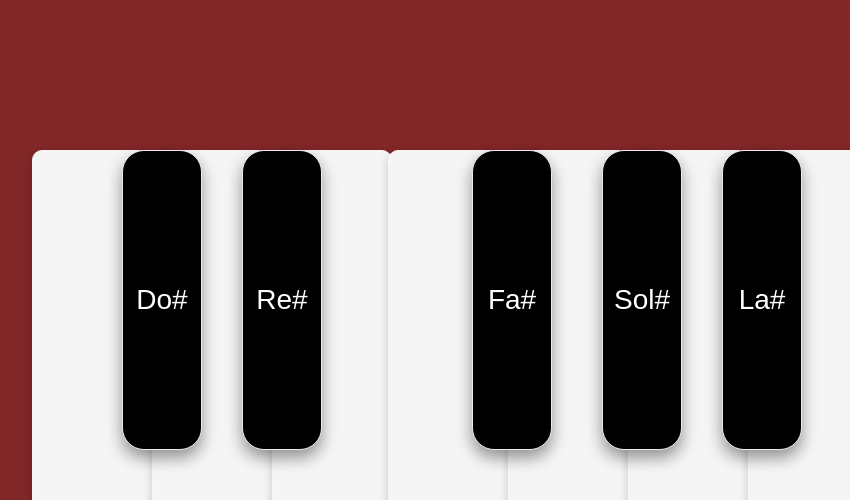
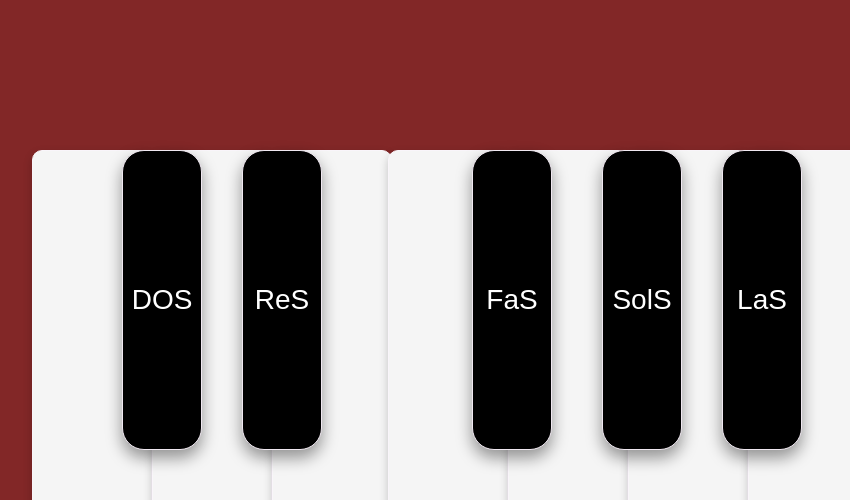
Before and after one commit to andrea-ainara/Toquem-el-Dom, a plain HTML site: page piano.html in a window 1280 px wide. Shown: the top 500 px of the page, 190-1040 px from the left. Drawn offline with Linux system fonts and the light colour scheme.

Commit message:
piano terminado

```diff
--- a/piano.html
+++ b/piano.html
@@ -11,32 +11,31 @@
     <section class="piano" aria-label="Teclado musical" role="region">
       <h1 class="visually-hidden">Teclado Musical Interactivo</h1>
 
-      <button class="white-key" id="DO" aria-label="Nota Do">Do</button>
-      <button class="black-key" id="DOS" aria-label="Nota Do sostenido">Do#</button>
+      <button class="white-key" id="DO" aria-label="Nota Do">DO</button>
+      <button class="black-key" id="DOS" aria-label="Nota Do sostenido">DOS</button>
 
       <button class="white-key" id="RE" aria-label="Nota Re">Re</button>
-      <button class="black-key" id="RES" aria-label="Nota Re sostenido">Re#</button>
+      <button class="black-key" id="RES" aria-label="Nota Re sostenido">ReS</button>
 
       <button class="white-key" id="MI" aria-label="Nota Mi">Mi</button>
 
       <button class="white-key" id="FA" aria-label="Nota Fa">Fa</button>
-      <button class="black-key" id="FAS" aria-label="Nota Fa sostenido">Fa#</button>
+      <button class="black-key" id="FAS" aria-label="Nota Fa sostenido">FaS</button>
 
       <button class="white-key" id="SOL" aria-label="Nota Sol">Sol</button>
-      <button class="black-key" id="SOLS" aria-label="Nota Sol sostenido">Sol#</button>
+      <button class="black-key" id="SOLS" aria-label="Nota Sol sostenido">SolS</button>
 
       <button class="white-key" id="LA" aria-label="Nota La">La</button>
-      <button class="black-key" id="LAS" aria-label="Nota La sostenido">La#</button>
+      <button class="black-key" id="LAS" aria-label="Nota La sostenido">LaS</button>
 
       <button class="white-key" id="SI" aria-label="Nota Si">Si</button>
     </section>
   </main>
 
 
-  <audio id="DO-audio" src="./src/sounds/piano/do.wav"></audio>
+  <audio id="DO-audio" src="./src/sounds/piano/DO.wav"></audio>
   <audio id="DOS-audio" src="./src/sounds/piano/DOS.wav"></audio>
   <audio id="RE-audio" src="./src/sounds/piano/RE.wav"></audio>
-  <audio id="RES-audio" src="./src/sounds/piano/RES.wav"></audio>
   <audio id="MI-audio" src="./src/sounds/piano/MI.wav"></audio>
   <audio id="FA-audio" src="./src/sounds/piano/FA.wav"></audio>
   <audio id="FAS-audio" src="./src/sounds/piano/FAS.wav"></audio>
--- a/src/css/piano.css
+++ b/src/css/piano.css
@@ -26,7 +26,7 @@ body {
   outline: none;
 }
 
-/* Teclas blancas */
+
 .white-key {
   width: 120px;
   height: 500px;
@@ -50,7 +50,7 @@ body {
   margin-left: -4px;
 }
 
-/* Teclas negras */
+
 .black-key {
   border: #f0e8f1 solid 1px;
   width: 80px;
@@ -73,14 +73,14 @@ body {
   user-select: none;
 }
 
-/* Posición teclas negras */
+
 .black-key#DOS { left: 90px; }
 .black-key#RES { left: 210px; }
 .black-key#FAS { left: 440px; }
 .black-key#SOLS { left: 570px; }
 .black-key#LAS { left: 690px; }
 
-/* Efecto visual tecla activa */
+
 .white-key.active {
   background-color: #ddd;
   transform: scale(1.05);
@@ -95,8 +95,7 @@ body {
   outline: none;
 }
 
-/* Para accesibilidad en foco */
 button:focus-visible {
-  outline: 2px solid #fff;
+  outline: 5px solid #d34d97;
   outline-offset: 2px;
 }
```
Also changed, not shown: 6 other files.
